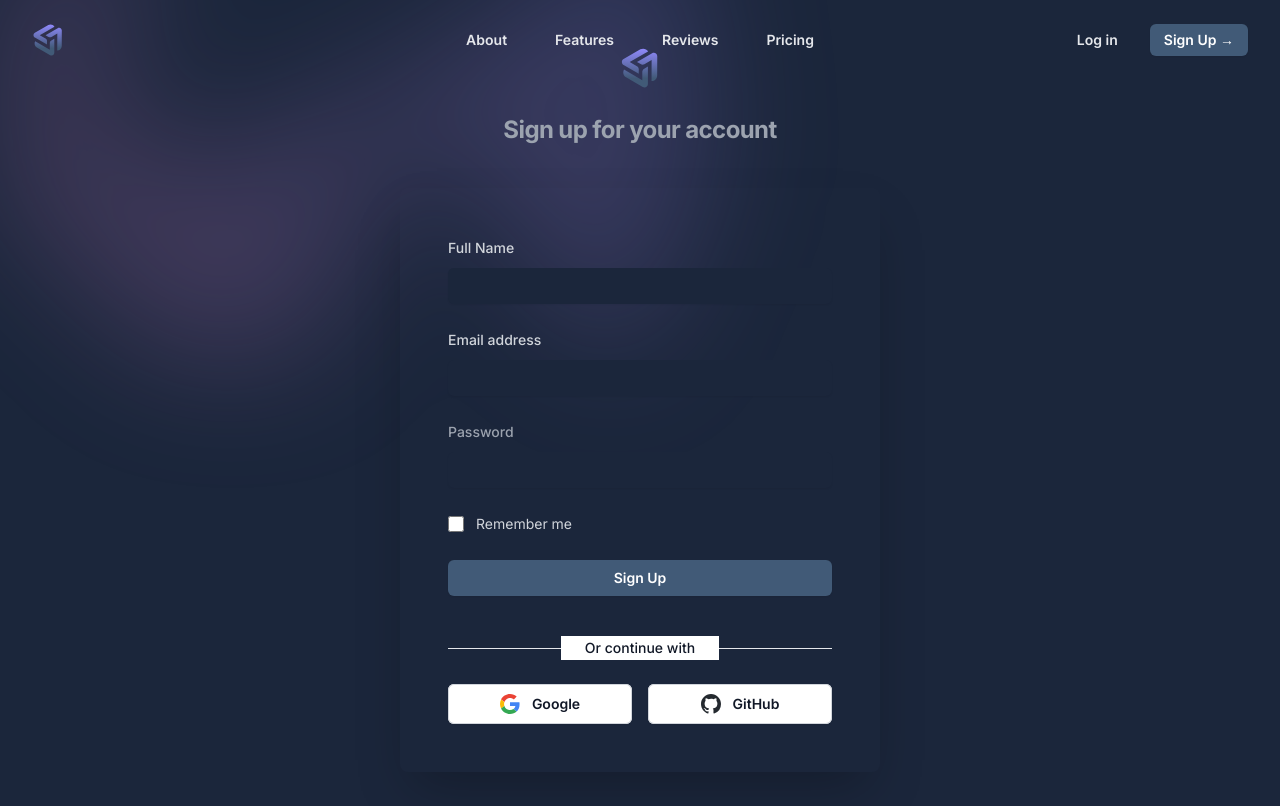
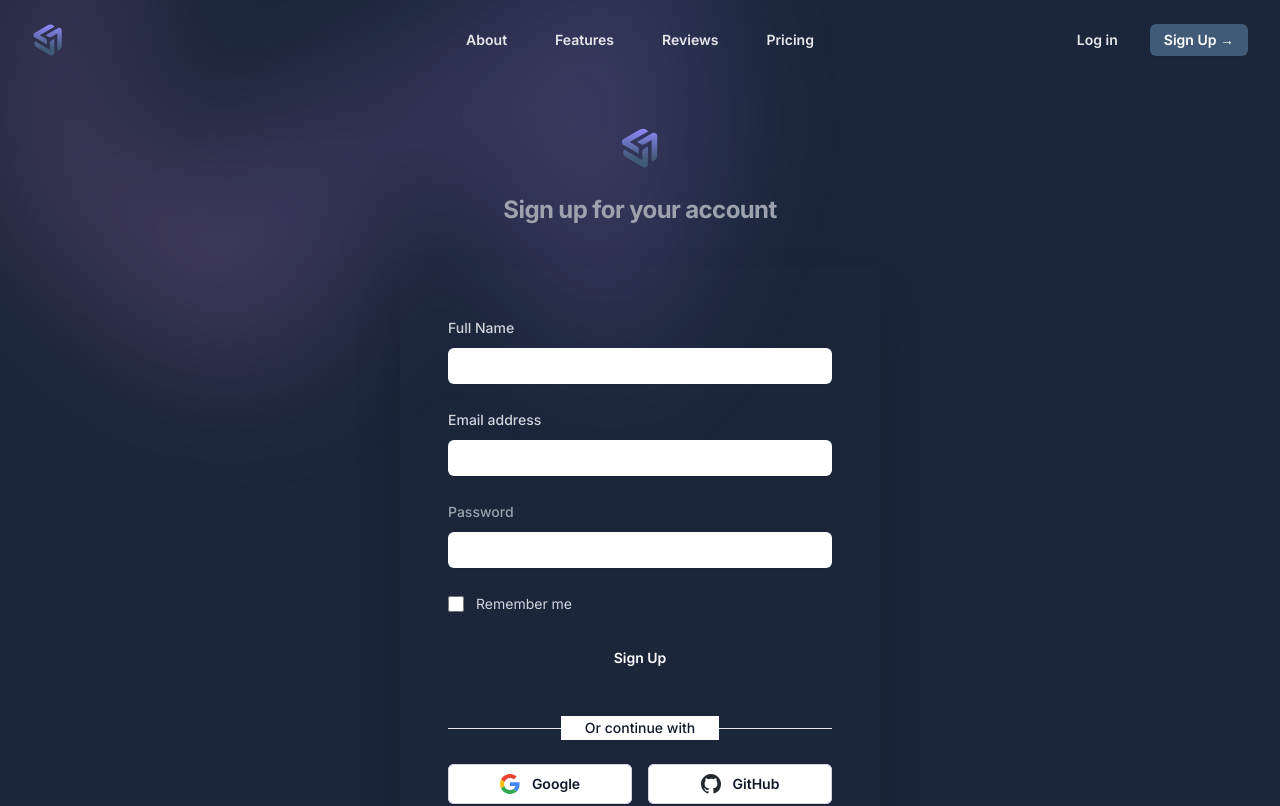
Before and after one commit to Erzyelc/NovaFlow, a Next.js app: page /signup in a window 1280 px wide. Shown: the top 806 px of the page. Built offline with nearby package versions, Linux system fonts and the light colour scheme.

Commit message:
changed form coloring

```diff
--- a/app/(auth)/login/page.tsx
+++ b/app/(auth)/login/page.tsx
@@ -1,7 +1,7 @@
 export default function page() {
   return (
     <>
-      <div className="flex min-h-full flex-1 flex-col justify-center py-12 sm:px-6 lg:px-8">
+      <div className="flex min-h-full flex-1 flex-col justify-center py-20 sm:py-12 my-0 sm:my-20 sm:px-6 lg:px-8">
         <div
           aria-hidden="true"
           className="absolute inset-x-0 -top-40 -z-10 transform-gpu overflow-hidden blur-3xl sm:-top-80"
@@ -42,7 +42,7 @@ export default function page() {
                     type="email"
                     required
                     autoComplete="email"
-                    className="block w-full rounded-md  py-1.5 bg-[#1b263b] text-gray-400 shadow-sm  placeholder:text-gray-400  sm:text-sm sm:leading-6"
+                    className="block w-full rounded-md  py-1.5 bg-white text-gray-400 shadow-sm  placeholder:text-gray-400  sm:text-sm sm:leading-6"
                   />
                 </div>
               </div>
@@ -61,7 +61,7 @@ export default function page() {
                     type="password"
                     required
                     autoComplete="current-password"
-                    className="block w-full rounded-md  py-1.5 text-gray-400 shadow-sm bg-[#1b263b]  placeholder:text-gray-400   sm:text-sm sm:leading-6"
+                    className="block w-full rounded-md  py-1.5 text-gray-400 shadow-sm bg-white  placeholder:text-gray-400   sm:text-sm sm:leading-6"
                   />
                 </div>
               </div>
--- a/app/(auth)/signup/page.tsx
+++ b/app/(auth)/signup/page.tsx
@@ -1,7 +1,7 @@
 export default function page() {
   return (
     <>
-      <div className="flex min-h-full flex-1 flex-col justify-center py-12 sm:px-6 lg:px-8">
+      <div className="flex min-h-full flex-1 flex-col justify-center  py-20 sm:py-12 my-0 sm:my-20 sm:px-6 lg:px-8">
         <div
           aria-hidden="true"
           className="absolute inset-x-0 -top-40 -z-10 transform-gpu overflow-hidden blur-3xl sm:-top-80"
@@ -42,7 +42,7 @@ export default function page() {
                     type="fullname"
                     required
                     autoComplete="fullname"
-                    className="block w-full rounded-md  py-1.5 text-gray-400 shadow-sm  placeholder:text-gray-400   sm:text-sm sm:leading-6 bg-[#1b263b]"
+                    className="block w-full rounded-md  py-1.5 text-gray-400 shadow-sm  placeholder:text-gray-400   sm:text-sm sm:leading-6 bg-white"
                   />
                 </div>
               </div>
@@ -61,7 +61,7 @@ export default function page() {
                     type="email"
                     required
                     autoComplete="email"
-                    className="block w-full rounded-md  py-1.5 text-gray-400 shadow-sm  placeholder:text-gray-400  bg-[#1b263b] sm:text-sm sm:leading-6"
+                    className="block w-full rounded-md  py-1.5 text-gray-400 shadow-sm  placeholder:text-gray-400  bg-white sm:text-sm sm:leading-6"
                   />
                 </div>
               </div>
@@ -80,7 +80,7 @@ export default function page() {
                     type="password"
                     required
                     autoComplete="current-password"
-                    className="block w-full rounded-md  py-1.5 text-gray-400 shadow-sm bg-[#1b263b]  ring-gray-300 placeholder:text-gray-400   sm:text-sm sm:leading-6"
+                    className="block w-full rounded-md  py-1.5 text-gray-400 shadow-sm bg-white  ring-gray-300 placeholder:text-gray-400   sm:text-sm sm:leading-6"
                   />
                 </div>
               </div>
@@ -105,7 +105,7 @@ export default function page() {
               <div>
                 <button
                   type="submit"
-                  className="flex w-full justify-center rounded-md bg-[#415a77] px-3 py-1.5 text-sm font-semibold leading-6 text-white shadow-sm hover:bg-[#415a77]/80 focus-visible:outline focus-visible:outline-2 focus-visible:outline-offset-2 focus-visible:outline-indigo-600"
+                  className="flex w-full justify-center rounded-md bg-whitepx-3 py-1.5 text-sm font-semibold leading-6 text-white shadow-sm hover:bg-[#415a77]/80 focus-visible:outline focus-visible:outline-2 focus-visible:outline-offset-2 focus-visible:outline-indigo-600"
                 >
                   Sign Up
                 </button>
```
